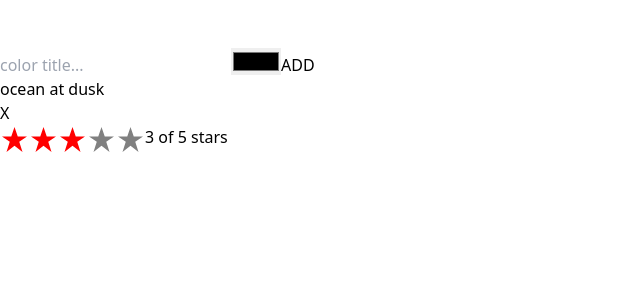
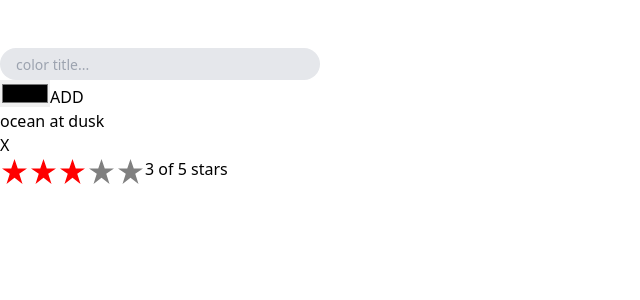
Before and after one commit to Russkazkin/react-color-picker, a React (Create React App) app: page / in a window 1280 px wide. Shown: the top 300 px of the page, without its empty margins (0-640 px from the left). Built offline with nearby package versions, Linux system fonts and the light colour scheme.

Commit message:
Style input

```diff
--- a/src/components/AddColorForm/AddColorForm.js
+++ b/src/components/AddColorForm/AddColorForm.js
@@ -11,8 +11,12 @@ const AddColorForm = ({onNewColor = f => f}) => {
     title.current.focus();
   }
   return (
-    <form onSubmit={submit}>
-      <input type="text" ref={title} placeholder="color title..." required />
+    <form onSubmit={submit} className="w-1/4">
+      <input type="text"
+             ref={title}
+             placeholder="color title..."
+             className="pl-4 h-8 bg-gray-200 w-full rounded-full focus:outline-none focus:shadow-outline text-sm"
+             required />
       <input type="color" ref={color} required />
       <button>ADD</button>
     </form>
```
